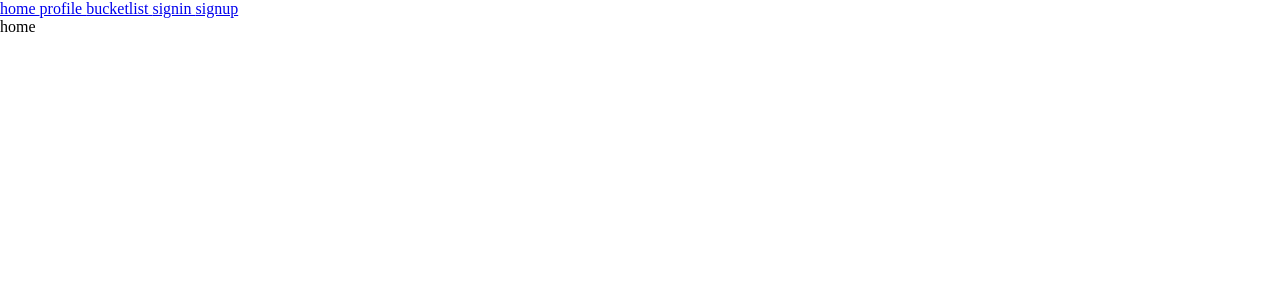
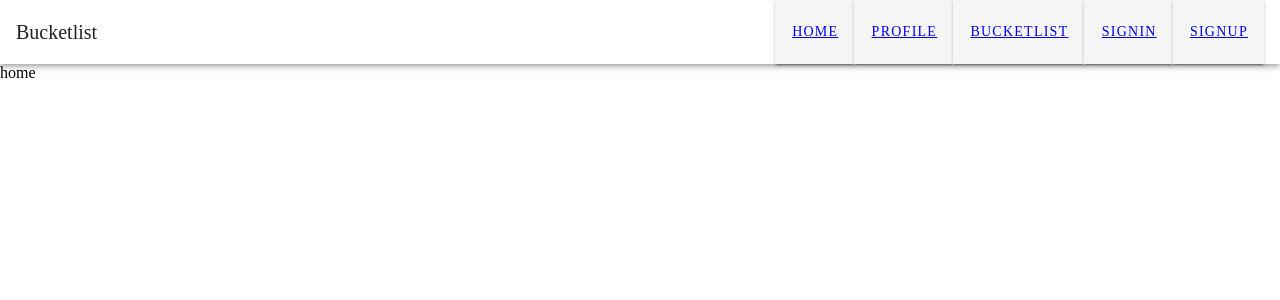
Before and after one commit to mottox2/bucketlist-frontend, a Vue app: page / in a window 1280 px wide. Shown: the top 300 px of the page. Built offline with nearby package versions, Linux system fonts and the light colour scheme.

Commit message:
ヘッダー調整

```diff
--- a/src/components/Header.vue
+++ b/src/components/Header.vue
@@ -1,9 +1,25 @@
 <template>
   <div class="header">
-    <router-link to="/"> home </router-link>
-    <router-link to="/profile"> profile </router-link>
-    <router-link to="/bucketlist"> bucketlist </router-link>
-    <router-link to="/signin"> signin </router-link>
-    <router-link to="/signup"> signup </router-link>
+    <v-toolbar>
+      <v-toolbar-title class="display-2 font-weight-black">Bucketlist</v-toolbar-title>
+      <v-spacer></v-spacer>
+      <v-toolbar-items>
+        <v-btn>
+          <router-link to="/"> home </router-link>
+        </v-btn>
+        <v-btn>
+          <router-link to="/profile"> profile </router-link>
+        </v-btn>
+        <v-btn>
+          <router-link to="/bucketlist"> bucketlist </router-link>
+        </v-btn>
+        <v-btn>
+          <router-link to="/signin"> signin </router-link>
+        </v-btn>
+        <v-btn>
+          <router-link to="/signup"> signup </router-link>
+        </v-btn>
+      </v-toolbar-items>
+    </v-toolbar>
   </div>
 </template>
```
